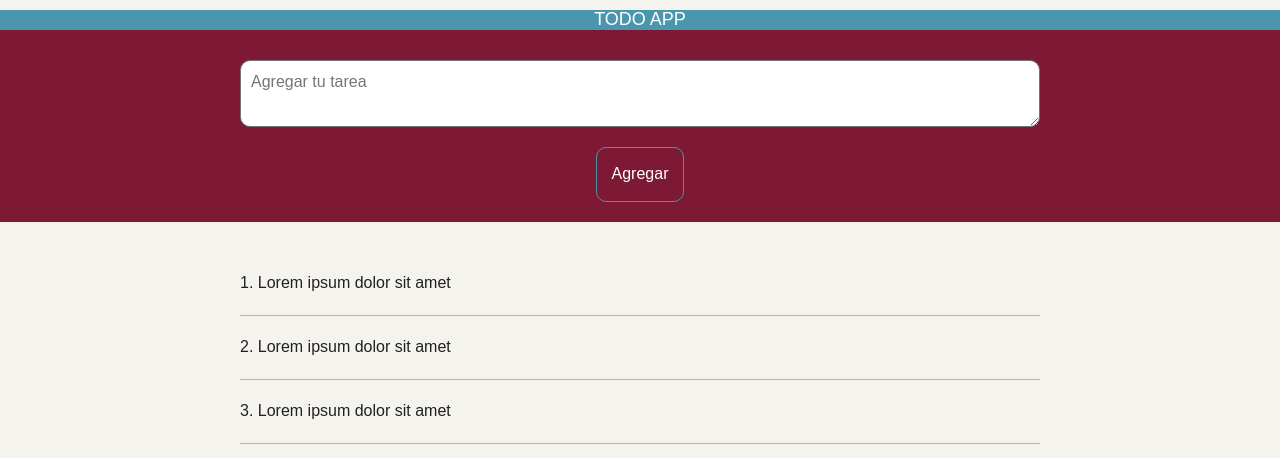
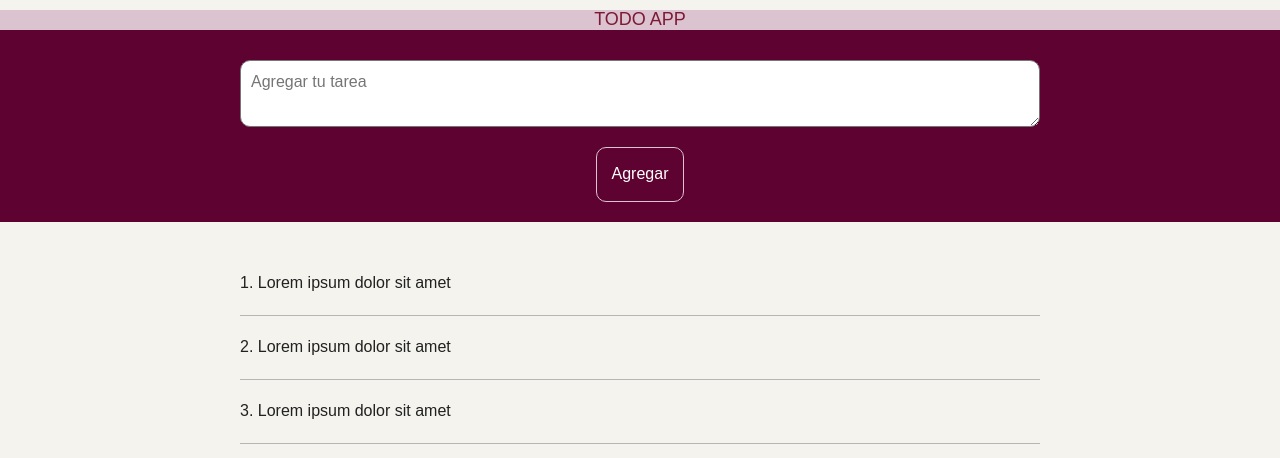
Before and after one commit to erikarossani/todo.app, a plain HTML site: page index.html in a window 1280 px wide. Drawn offline with Linux system fonts and the light colour scheme.

Commit message:
arreglando css

```diff
--- a/css/style.css
+++ b/css/style.css
@@ -1,9 +1,6 @@
 * {
     margin: 0;
     padding: 0;
-    -webkit-box-sizing: border-box;
-    -moz-box-sizing: border-box;
-    box-sizing: border-box;
 }
 
 body {
@@ -13,7 +10,8 @@ body {
 }
 
 h4{
-   background:  #4A96AD;
+   background:  #dbc3d0;
+   color:#7D1935;
 }
 
 .wrap {
@@ -23,7 +21,7 @@ h4{
 }
 
 .principal {
-    background:  #7D1935;
+    background:  #5e0231;
     color: #fff;
     width: 100%;
 }
@@ -42,15 +40,14 @@ h4{
 }
 
 .principal .formulario textarea[type=text].error {
-    border: 5px solid  #4A96AD;
-    color: #4A96AD;
+    border: 5px solid  #dbc3d0;
     font-weight: bolder;
 }
 
 .principal .formulario .boton {
     border-radius: 10px;
     background: none;
-    border: 1px solid #4A96AD;
+    border: 1px solid #dbc3d0;
     color: #fff;
     display: inline-block;
     font-size: 16px;
@@ -80,7 +77,7 @@ h4{
 }
 
 ::-webkit-scrollbar-thumb {
-    background-color: #4A96AD;
+    background-color: #5e0231;
     border-radius: 1em;
 }
 
```
